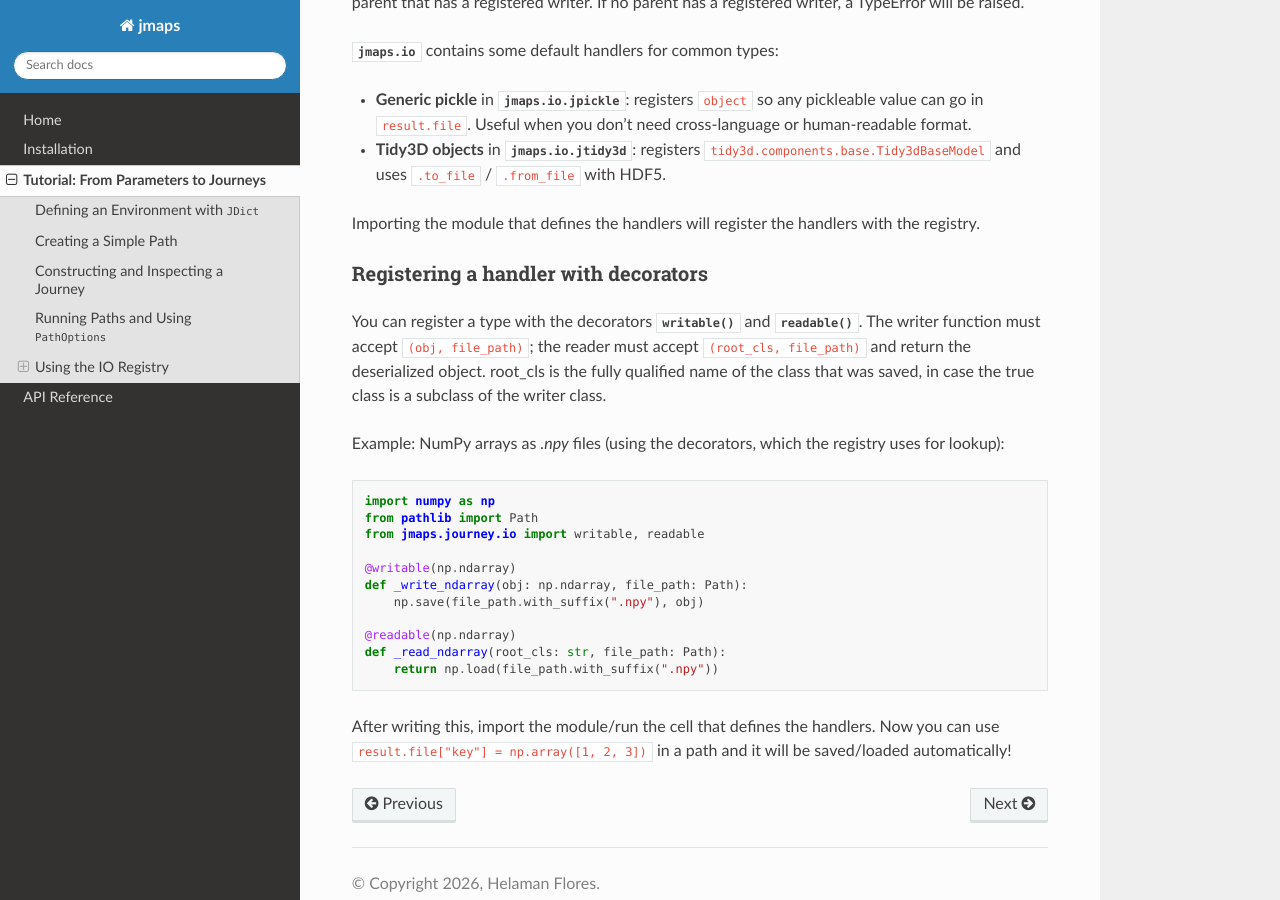
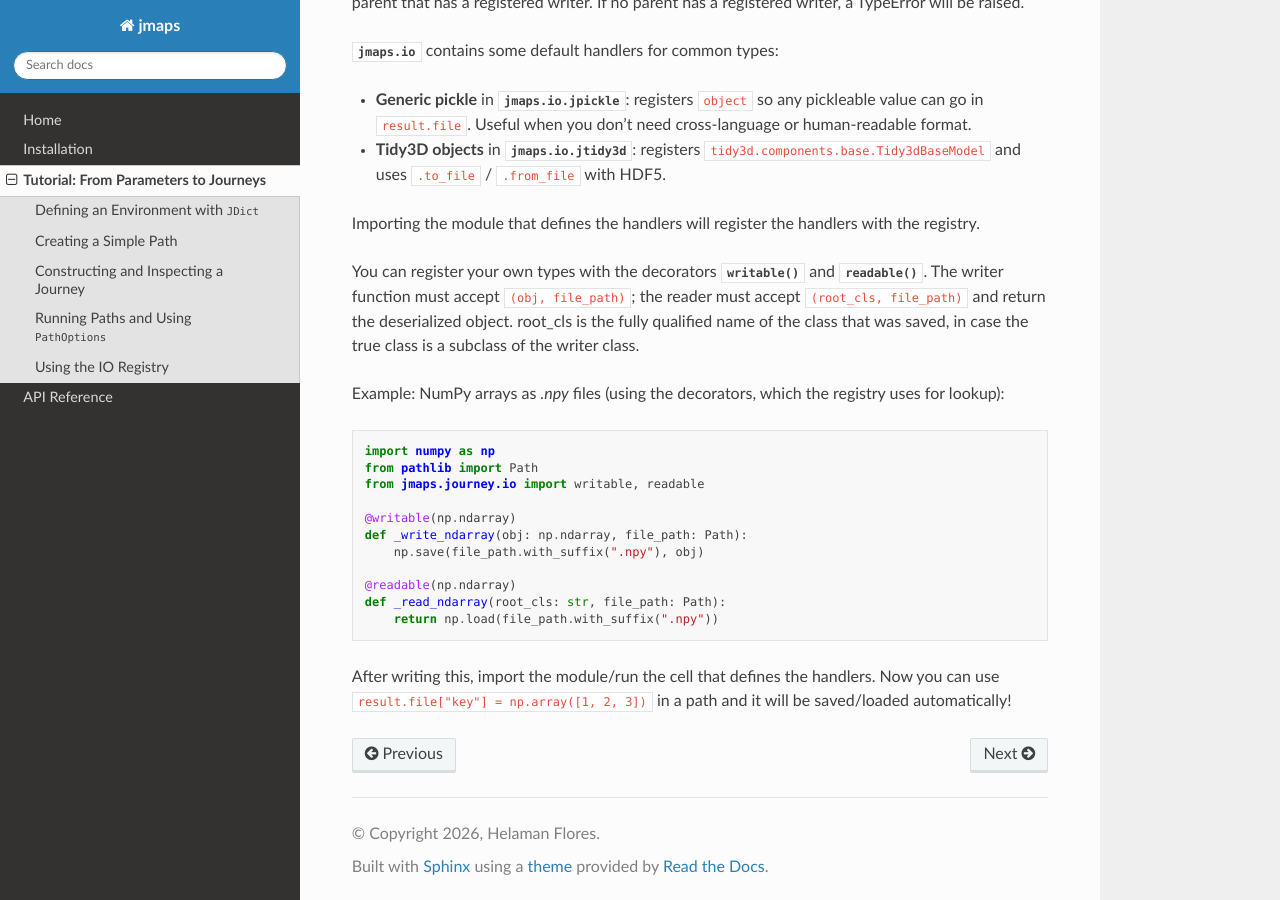
Before and after one commit to Sephiram591/JourneyMAPS, a Sphinx documentation site: the page built from docs/tutorial.rst, in a window 1280 px wide and 900 px high, scrolled down 4206 px. Built offline with Sphinx 7.4.7 and the Read the Docs theme 3.1.0, drawn with Linux system fonts in a browser that asks for light colours.

Commit message:
Updated tutorial

```diff
--- a/docs/tutorial.rst
+++ b/docs/tutorial.rst
@@ -205,10 +205,7 @@
 
 Importing the module that defines the handlers will register the handlers with the registry.
 
-Registering a handler with decorators
-~~~~~~~~~~~~~~~~~~~~~~~~~~~~~~~~~~~~~~~~~
-
-You can register a type with the decorators :func:`~jmaps.journey.io.writable` and :func:`~jmaps.journey.io.readable`.
+You can register your own types with the decorators :func:`~jmaps.io.writable` and :func:`~jmaps.io.readable`.
 The writer function must accept ``(obj, file_path)``; the reader must accept ``(root_cls, file_path)`` and return the
 deserialized object. root_cls is the fully qualified name of the class that was saved, in case the true class is a subclass of the writer class.
 
```
